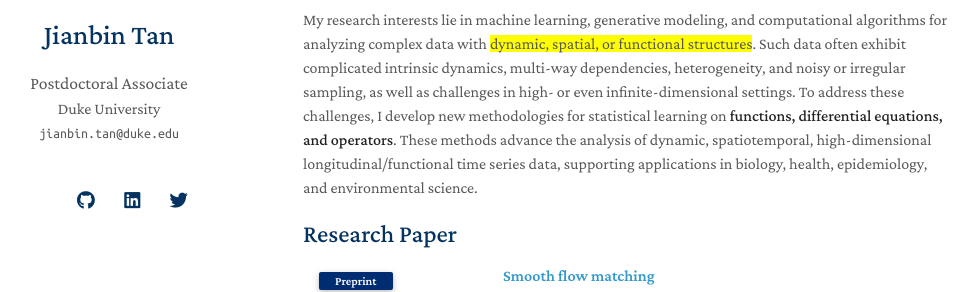
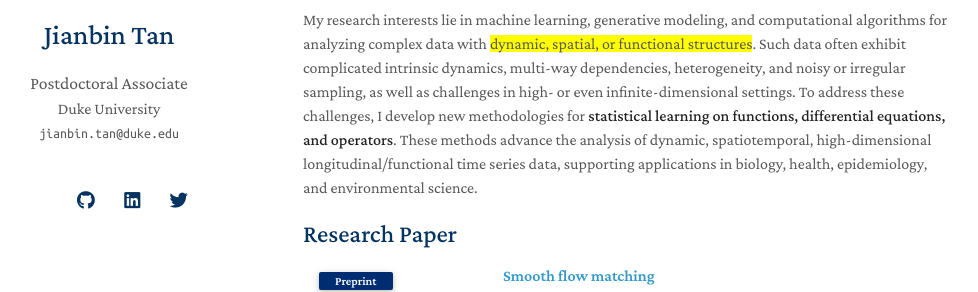
Before and after one commit to Tan-jianbin/Tan-jianbin.github.io, a Jekyll site: the page built from index.md, in a window 1280 px wide and 900 px high. Shown: the part 217-509 px from the top of the window, without its empty margins (167-1145 px from the left). Built offline with Jekyll 4.4.1, drawn with Linux system fonts in a browser that asks for light colours; nearby versions of some CDN libraries; a style sheet for code colours, icons or effects is not loaded; our own code applies the rules of GitHub Pages for plain Markdown files.

Commit message:
Update index.md

```diff
--- a/index.md
+++ b/index.md
@@ -6,5 +6,5 @@ layout: homepage
 
 I am currently a [Postdoctoral Associate](https://biostat.duke.edu/profile/jianbin-tan) in the Department of Biostatistics & Bioinformatics, Duke University, supervised by Prof. [Anru Zhang](https://anruzhang.github.io) and Prof. [Pixu Shi](https://pixushi.github.io). I received my PhD in Statistics from Sun Yat-sen University in 2023, advised by Prof. [Hui Huang](http://cfas.ruc.edu.cn/kydw/zzyjy/hh/index.htm). I was a [visiting student](https://statlab905.github.io/author/jianbin-tan/) working with Prof. [Xueqin Wang](https://bs.ustc.edu.cn/english/profile.php?id=650) in the School of Management, USTC, in 2022.
 
-My research interests lie in machine learning, generative modeling, and computational algorithms for analyzing complex data with <span style="background-color: yellow;">dynamic, spatial, or functional structures</span>. Such data often exhibit complicated intrinsic dynamics, multi-way dependencies, heterogeneity, and noisy or irregular sampling, as well as challenges in high- or even infinite-dimensional settings. To address these challenges, I develop new methodologies for statistical learning on **functions, differential equations, and operators**. These methods advance the analysis of dynamic, spatiotemporal, high-dimensional longitudinal/functional time series data, supporting applications in biology, health, epidemiology, and environmental science.
+My research interests lie in machine learning, generative modeling, and computational algorithms for analyzing complex data with <span style="background-color: yellow;">dynamic, spatial, or functional structures</span>. Such data often exhibit complicated intrinsic dynamics, multi-way dependencies, heterogeneity, and noisy or irregular sampling, as well as challenges in high- or even infinite-dimensional settings. To address these challenges, I develop new methodologies for  **statistical learning on functions, differential equations, and operators**. These methods advance the analysis of dynamic, spatiotemporal, high-dimensional longitudinal/functional time series data, supporting applications in biology, health, epidemiology, and environmental science.
 {% include_relative _includes/publications.md %}
```
